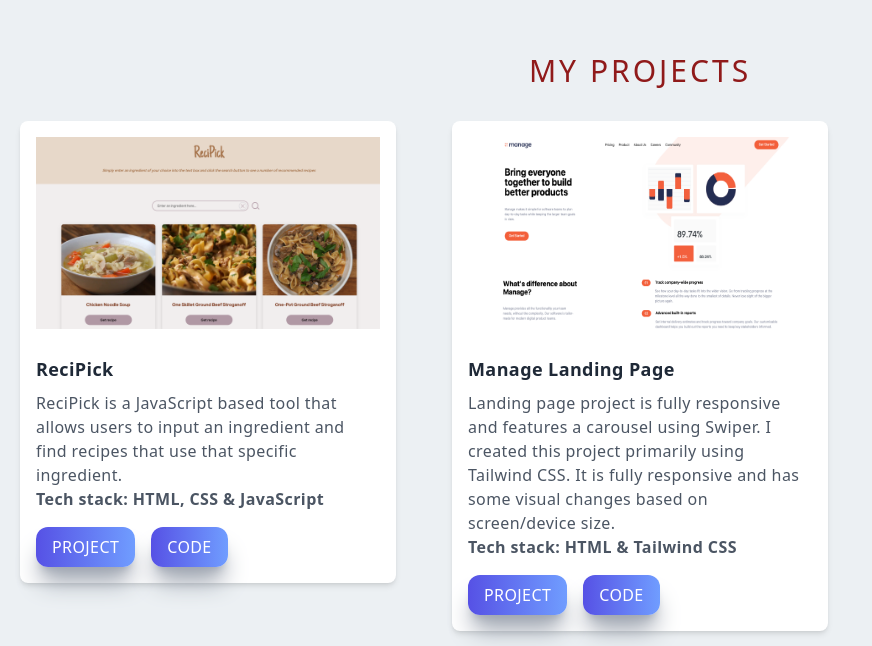
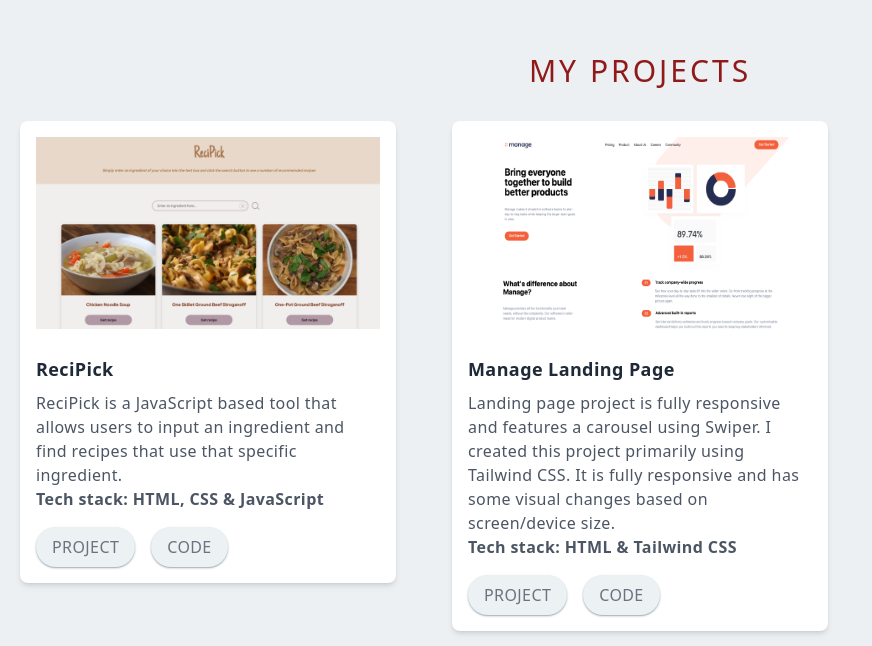
Before and after one commit to lawlawson/portfolio-july, a Next.js app: page / in a window 1280 px wide. Shown: the part 1754-2400 px from the top of the page, without its empty margins (0-872 px from the left). Built offline with nearby package versions, Linux system fonts and the light colour scheme.

Commit message:
updated project cards

```diff
--- a/pages/components/Projects.jsx
+++ b/pages/components/Projects.jsx
@@ -23,6 +23,7 @@ const Projects = () => {
         'Landing page project is fully responsive and features a carousel using Swiper. I created this project primarily using Tailwind CSS. It is fully responsive and has some visual changes based on screen/device size.',
       imageUrl: manage,
       url: 'https://celebrated-biscochitos-f95934.netlify.app/',
+      code: 'https://github.com/lawlawson/manage-landing-page',
       tools: 'HTML & Tailwind CSS',
     },
   ];
@@ -35,11 +36,7 @@ const Projects = () => {
         </p>
         <div className='grid grid-cols-1 sm:grid-cols-2 lg:grid-cols-3 gap-14'>
           {projects.map((project, index) => (
-            <div
-              key={index}
-              href={project.url}
-              target='_blank'
-              rel='noopener noreferrer'>
+            <div key={index}>
               <div key={index} className='bg-white rounded-lg shadow-md p-4'>
                 <Image
                   src={project.imageUrl}
@@ -56,12 +53,22 @@ const Projects = () => {
                   Tech stack: {project.tools}
                 </p>
                 <div className='flex justify-left'>
-                  <button className='text-white py-2 px-4 mt-4 mr-2'>
-                    Project
-                  </button>
-                  <button className='text-white py-2 px-4 mt-4 ml-2'>
-                    Code
-                  </button>
+                  <a
+                    href={project.url}
+                    target='_blank'
+                    rel='noopener noreferrer'>
+                    <button
+                      href='{project.url}'
+                      className='py-2 px-4 mt-4 mr-2'>
+                      Project
+                    </button>
+                  </a>
+                  <a
+                    href={project.code}
+                    target='_blank'
+                    rel='noopener noreferrer'>
+                    <button className='py-2 px-4 mt-4 ml-2'>Code</button>
+                  </a>
                 </div>
               </div>
             </div>
--- a/styles/globals.css
+++ b/styles/globals.css
@@ -8,26 +8,31 @@ html {
 
 @layer base {
   body {
-    @apply bg-[#ecf0f3] text-[#1f2937] tracking-wide
+    @apply bg-[#ecf0f3] text-[#1f2937] tracking-wide;
   }
 
-  h1,h2,h3,h4,h5,h6 {
-    @apply font-bold
+  h1,
+  h2,
+  h3,
+  h4,
+  h5,
+  h6 {
+    @apply font-bold;
   }
 
   h1 {
-    @apply text-4xl sm:text-5xl md:text-6xl
+    @apply text-4xl sm:text-5xl md:text-6xl;
   }
 
   h2 {
-    @apply text-3xl sm:text-4xl
+    @apply text-3xl sm:text-4xl;
   }
 
   li {
-    @apply cursor-pointer
+    @apply cursor-pointer;
   }
 
   button {
-    @apply shadow-xl shadow-gray-400 rounded-xl uppercase bg-gradient-to-r from-[#5651e5] to-[#709dff] text-white
+    @apply shadow-sm shadow-gray-400 rounded-full uppercase bg-[#ecf1f3] text-gray-500;
   }
 }
```
